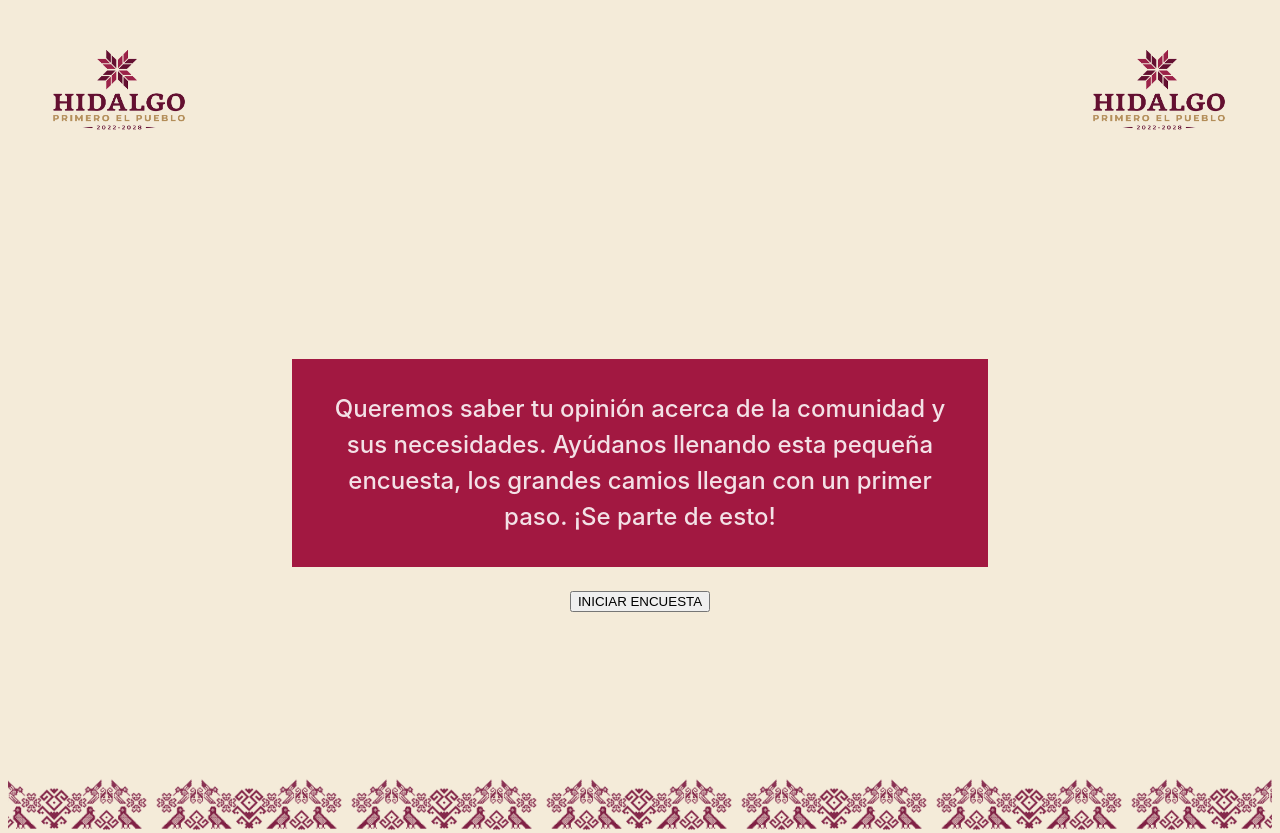
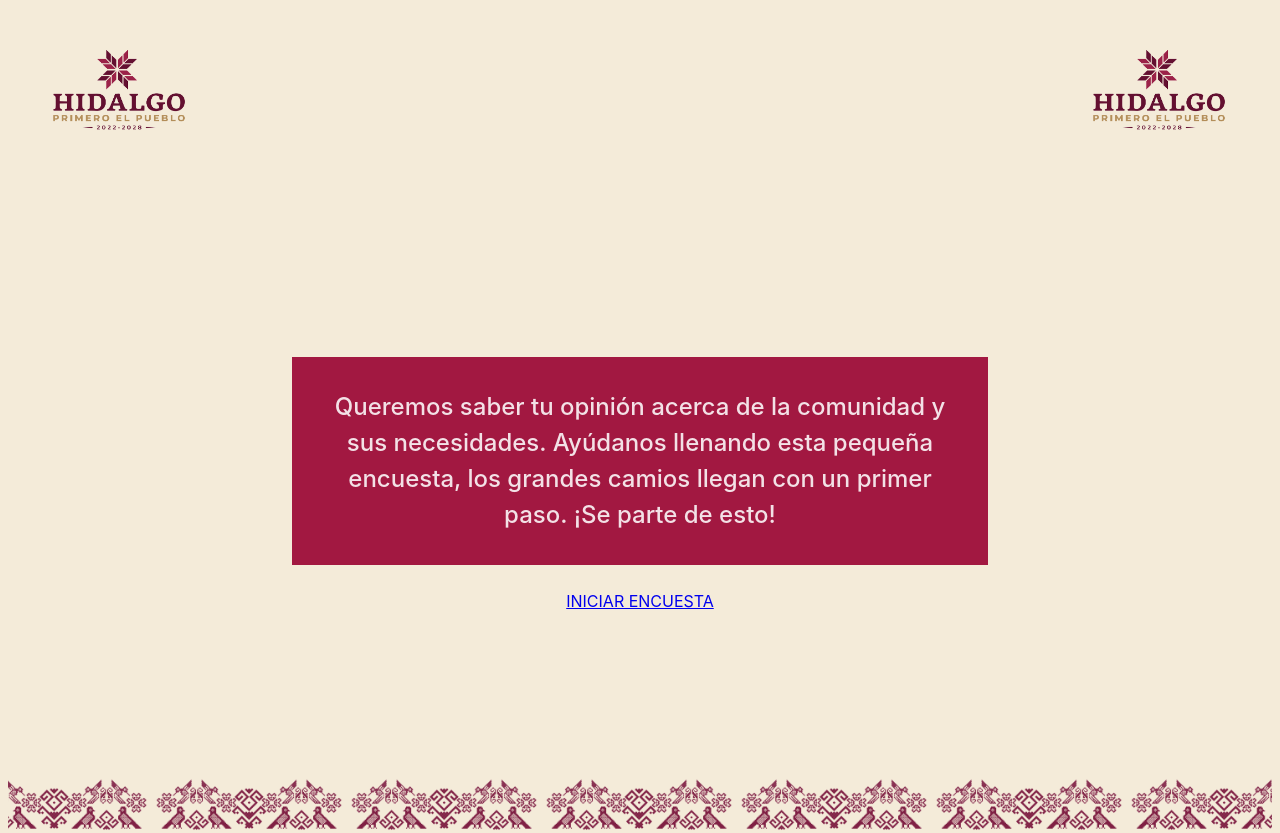
Before and after one commit to ForeverMikk/ods-landing, a React (Vite) app: page / in a window 1280 px wide. Built offline with nearby package versions, Linux system fonts and the light colour scheme.

Commit message:
adding react router funtionality

```diff
--- a/package.json
+++ b/package.json
@@ -9,9 +9,13 @@
     "preview": "vite preview"
   },
   "dependencies": {
+    "localforage": "^1.10.0",
+    "match-sorter": "^6.3.1",
     "react": "^18.2.0",
     "react-dom": "^18.2.0",
-    "reactjs-popup": "^2.0.5"
+    "react-router-dom": "^6.10.0",
+    "reactjs-popup": "^2.0.5",
+    "sort-by": "^1.2.0"
   },
   "devDependencies": {
     "@types/react": "^18.0.28",
--- a/src/App.jsx
+++ b/src/App.jsx
@@ -1,15 +1,21 @@
 import { useState } from 'react'
-import reactLogo from './assets/react.svg'
-import viteLogo from '/vite.svg'
+import { BrowserRouter as Router, Route, Routes } from 'react-router-dom'
+
 import './App.css'
 import Home from './components/Home/Home'
+import TermsConditions from './components/TermsConditions/TermsConditions'
 
 function App() {
   const [count, setCount] = useState(0)
 
   return (
     <div className="App">
-      <Home />
+      <Router>
+        <Routes>
+          <Route path='/' element={<Home />} />
+          <Route path='/terms' element={<TermsConditions />} />
+        </Routes>
+      </Router>
     </div>
   )
 }
--- a/src/components/Home/Home.jsx
+++ b/src/components/Home/Home.jsx
@@ -1,10 +1,9 @@
 import React from 'react';
-import Popup from 'reactjs-popup';
+import { Route, Link } from 'react-router-dom';
 
 import './Home.css';
 import logo  from '../../assets/logo-1.png';
 import logoOds  from '../../assets/logo-1.png';
-import footerImg from '../../assets/asset-14.png';
 
 const Home = () => {
     return (
@@ -24,9 +23,7 @@ const Home = () => {
                     ¡Se parte de esto!
                 </p>
 
-                <Popup trigger={<button> INICIAR ENCUESTA</button>} modal>
-                    <h1>Popup content here !!</h1>
-                </Popup>
+                <Link to='/terms'> INICIAR ENCUESTA</Link>
             </div>
 
             <footer>
--- /dev/null
+++ b/src/components/TermsConditions/TermsConditions.jsx
@@ -0,0 +1,10 @@
+import React from 'react';
+
+
+const TermsConditions = () => {
+    return(
+        <h1>Terminos a Condiciones</h1>
+    )
+}
+
+export default TermsConditions;
```
Also changed, not shown: src/main.jsx (+8 -4 lines), src/components/Form/Form.css (added), src/components/Form/Form.jsx (added), src/components/TermsConditions/TermsConditions.css (added), 1 other file (tests, documents, lock files or other folders).
